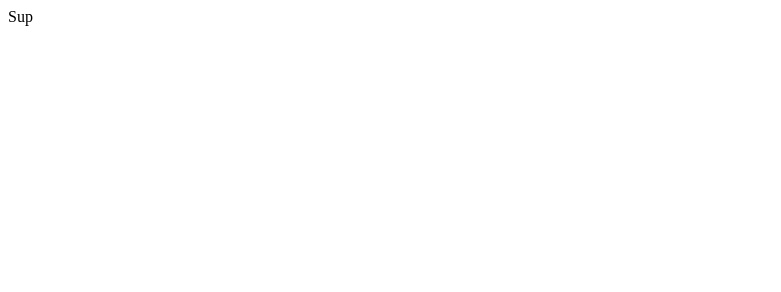
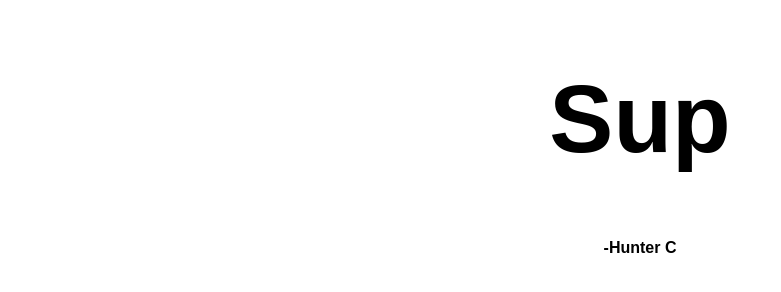
Before and after one commit to Mithon/tetleyRedesign, a plain HTML site: page index.html in a window 1280 px wide. Shown: the whole page, without its empty margins (0-781 px from the left). Drawn offline with Linux system fonts and the light colour scheme.

Commit message:
Placeholder Text

```diff
--- a/index.html
+++ b/index.html
@@ -5,10 +5,27 @@
     <meta charset="UTF-8">
     <title>Tetley Tea</title>
     <meta name="viewport" content="width=device-width">
+    <style type="text/css">
+
+        body {
+            font-family: sans-serif;
+            text-align: center;
+        }
+
+        h1 {
+            font-size: 6em;
+        }
+
+        h4 {
+            font-size: 1em;
+        }
+
+    </style>
 </head>
 
 <body>
 
-    Sup
+    <h1>Sup</h1>
+    <h4>-Hunter C</h4>
 
 </body>
```
